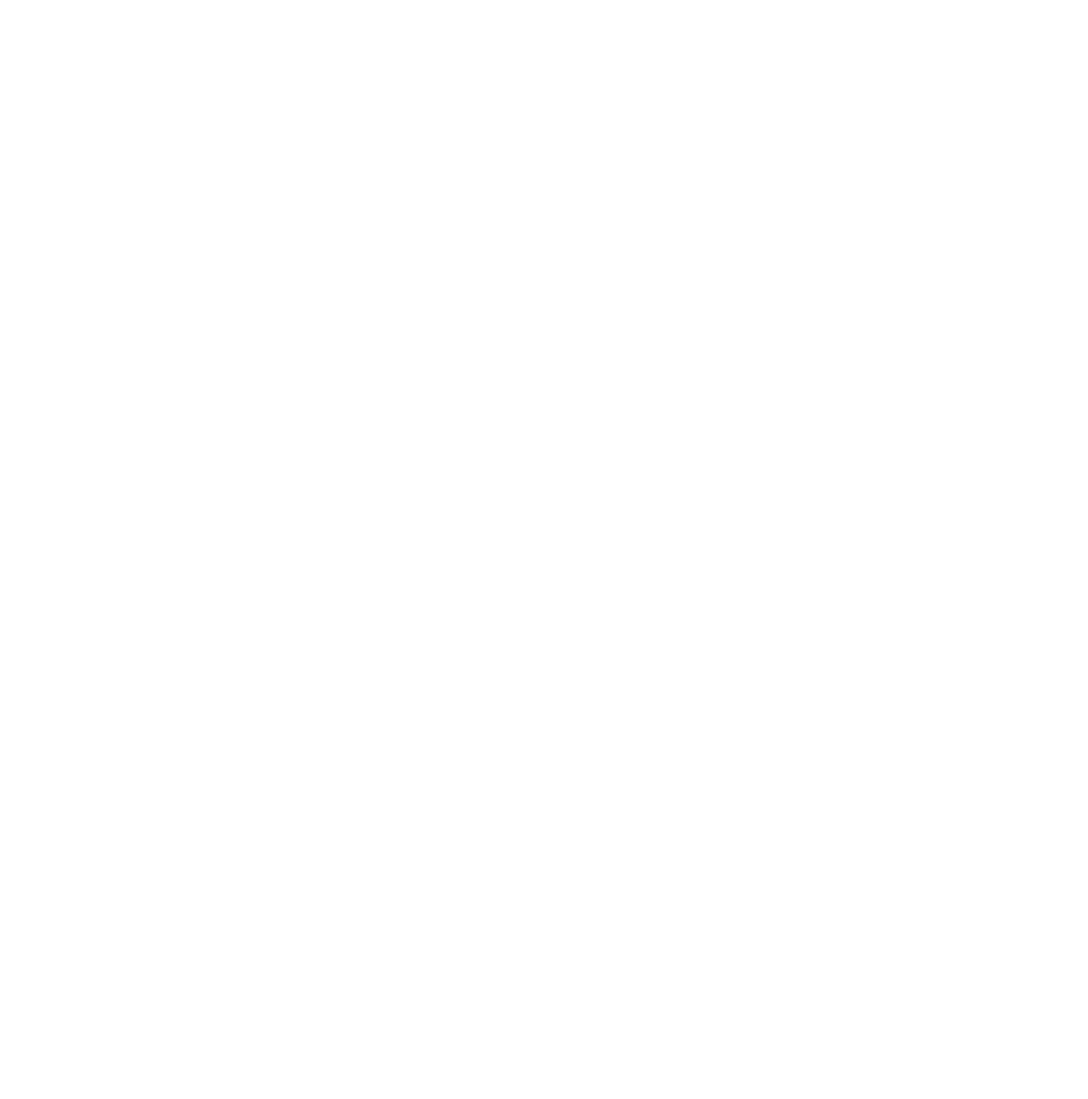
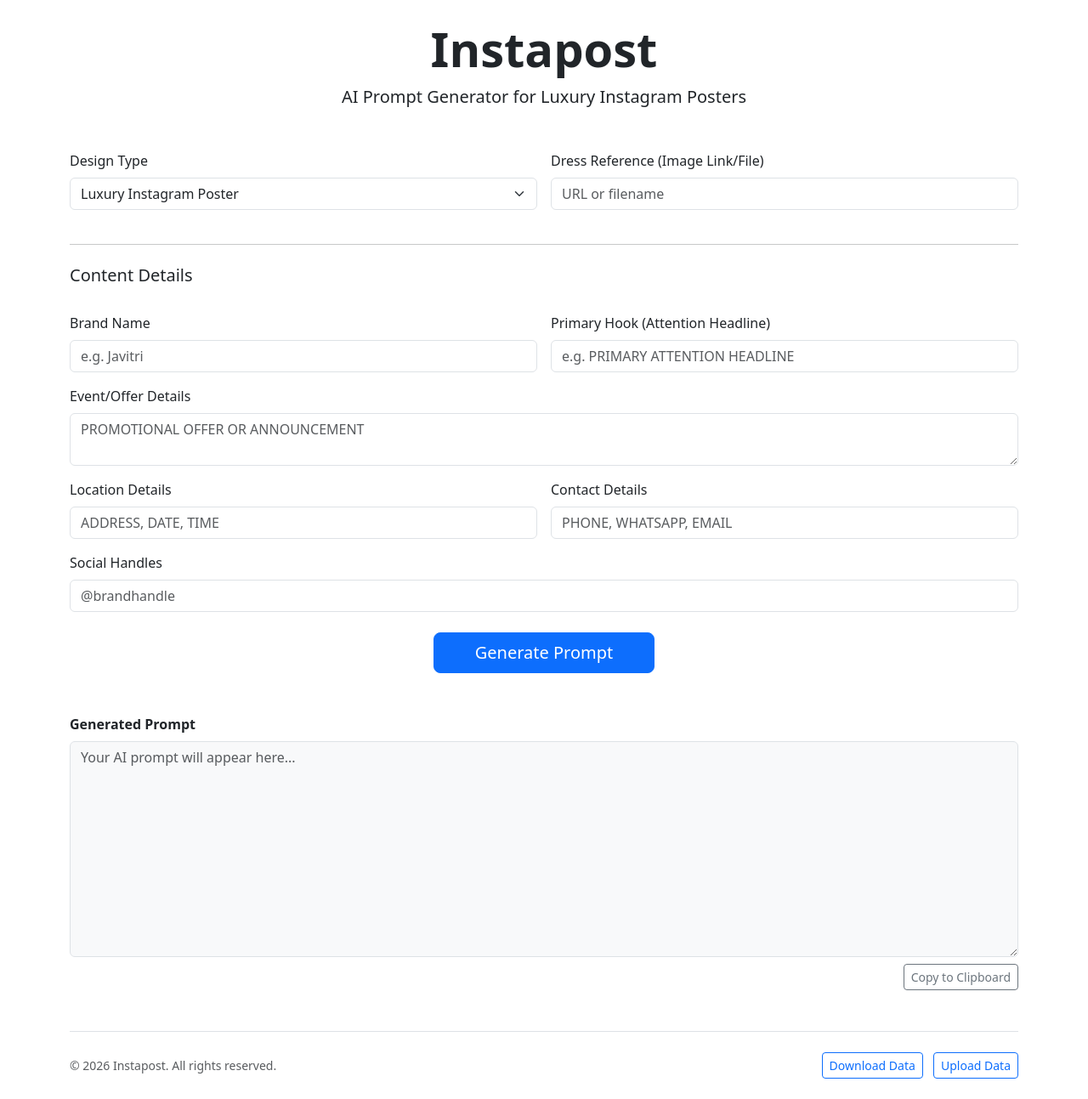
Before and after one commit to missionode/Instapost, a website: page index.html in a window 1280 px wide. Shown: the whole page at 85% size. Before the commit the page ends 800 px from the top, so only its background shows below. Drawn offline with nearby package versions, Linux system fonts and the light colour scheme.

Commit message:
feat(ui): Implement the dynamic form UI with all required fields

```diff
--- a/index.html
+++ b/index.html
@@ -8,7 +8,83 @@
     <link href="https://cdn.jsdelivr.net/npm/bootstrap@5.3.3/dist/css/bootstrap.min.css" rel="stylesheet" integrity="sha384-QWTKZyjpPEjISv5WaRU9OFeRpok6YctnYmDr5pNlyT2bRjXh0JMhjY6hW+ALEwIH" crossorigin="anonymous">
 </head>
 <body>
-    <div id="app"></div>
+    <div class="container py-4">
+        <header class="text-center mb-5">
+            <h1 class="display-4 fw-bold">Instapost</h1>
+            <p class="lead">AI Prompt Generator for Luxury Instagram Posters</p>
+        </header>
+
+        <main>
+            <form id="instapost-form" class="row g-3">
+                <div class="col-md-6">
+                    <label for="design_type" class="form-label">Design Type</label>
+                    <select id="design_type" name="design_type" class="form-select">
+                        <option value="luxury instagram poster" selected>Luxury Instagram Poster</option>
+                        <option value="fashion editorial">Fashion Editorial</option>
+                        <option value="product launch">Product Launch</option>
+                    </select>
+                </div>
+                <div class="col-md-6">
+                    <label for="dress_reference" class="form-label">Dress Reference (Image Link/File)</label>
+                    <input type="text" id="dress_reference" name="dress_reference" class="form-control" placeholder="URL or filename">
+                </div>
+
+                <div class="col-md-12">
+                    <hr class="my-4">
+                    <h5 class="mb-3">Content Details</h5>
+                </div>
+
+                <div class="col-md-6">
+                    <label for="brand" class="form-label">Brand Name</label>
+                    <input type="text" id="brand" name="brand" class="form-control" placeholder="e.g. Javitri">
+                </div>
+                <div class="col-md-6">
+                    <label for="hook" class="form-label">Primary Hook (Attention Headline)</label>
+                    <input type="text" id="hook" name="hook" class="form-control" placeholder="e.g. PRIMARY ATTENTION HEADLINE">
+                </div>
+                <div class="col-md-12">
+                    <label for="event_offer" class="form-label">Event/Offer Details</label>
+                    <textarea id="event_offer" name="event_offer" class="form-control" rows="2" placeholder="PROMOTIONAL OFFER OR ANNOUNCEMENT"></textarea>
+                </div>
+                <div class="col-md-6">
+                    <label for="location_details" class="form-label">Location Details</label>
+                    <input type="text" id="location_details" name="location_details" class="form-control" placeholder="ADDRESS, DATE, TIME">
+                </div>
+                <div class="col-md-6">
+                    <label for="contact_details" class="form-label">Contact Details</label>
+                    <input type="text" id="contact_details" name="contact_details" class="form-control" placeholder="PHONE, WHATSAPP, EMAIL">
+                </div>
+                <div class="col-md-12">
+                    <label for="social_handles" class="form-label">Social Handles</label>
+                    <input type="text" id="social_handles" name="social_handles" class="form-control" placeholder="@brandhandle">
+                </div>
+
+                <div class="col-12 mt-4 text-center">
+                    <button type="button" id="generate-btn" class="btn btn-primary btn-lg px-5">Generate Prompt</button>
+                </div>
+            </form>
+
+            <div class="mt-5">
+                <label for="prompt-output" class="form-label fw-bold">Generated Prompt</label>
+                <textarea id="prompt-output" class="form-control bg-light" rows="10" readonly placeholder="Your AI prompt will appear here..."></textarea>
+                <div class="mt-2 text-end">
+                    <button class="btn btn-outline-secondary btn-sm" onclick="copyPrompt()">Copy to Clipboard</button>
+                </div>
+            </div>
+        </main>
+
+        <footer class="mt-5 pt-4 border-top">
+            <div class="row align-items-center">
+                <div class="col-md-6 text-center text-md-start">
+                    <p class="text-muted small mb-0">&copy; 2026 Instapost. All rights reserved.</p>
+                </div>
+                <div class="col-md-6 text-center text-md-end mt-3 mt-md-0">
+                    <button id="download-db-btn" class="btn btn-sm btn-outline-primary me-2">Download Data</button>
+                    <button id="upload-db-btn" class="btn btn-sm btn-outline-primary">Upload Data</button>
+                </div>
+            </div>
+        </footer>
+    </div>
     <!-- Bootstrap 5 JS Bundle CDN -->
     <script src="https://cdn.jsdelivr.net/npm/bootstrap@5.3.3/dist/js/bootstrap.bundle.min.js" integrity="sha384-YvpcrYf0tY3lHB60NNkmXc5s9fDVZLESaAA55NDzOxhy9GkcIdslK1eN7N6jIeHz" crossorigin="anonymous"></script>
 </body>
```
Also changed, not shown: tests/index.test.js (+49 -0 lines).
